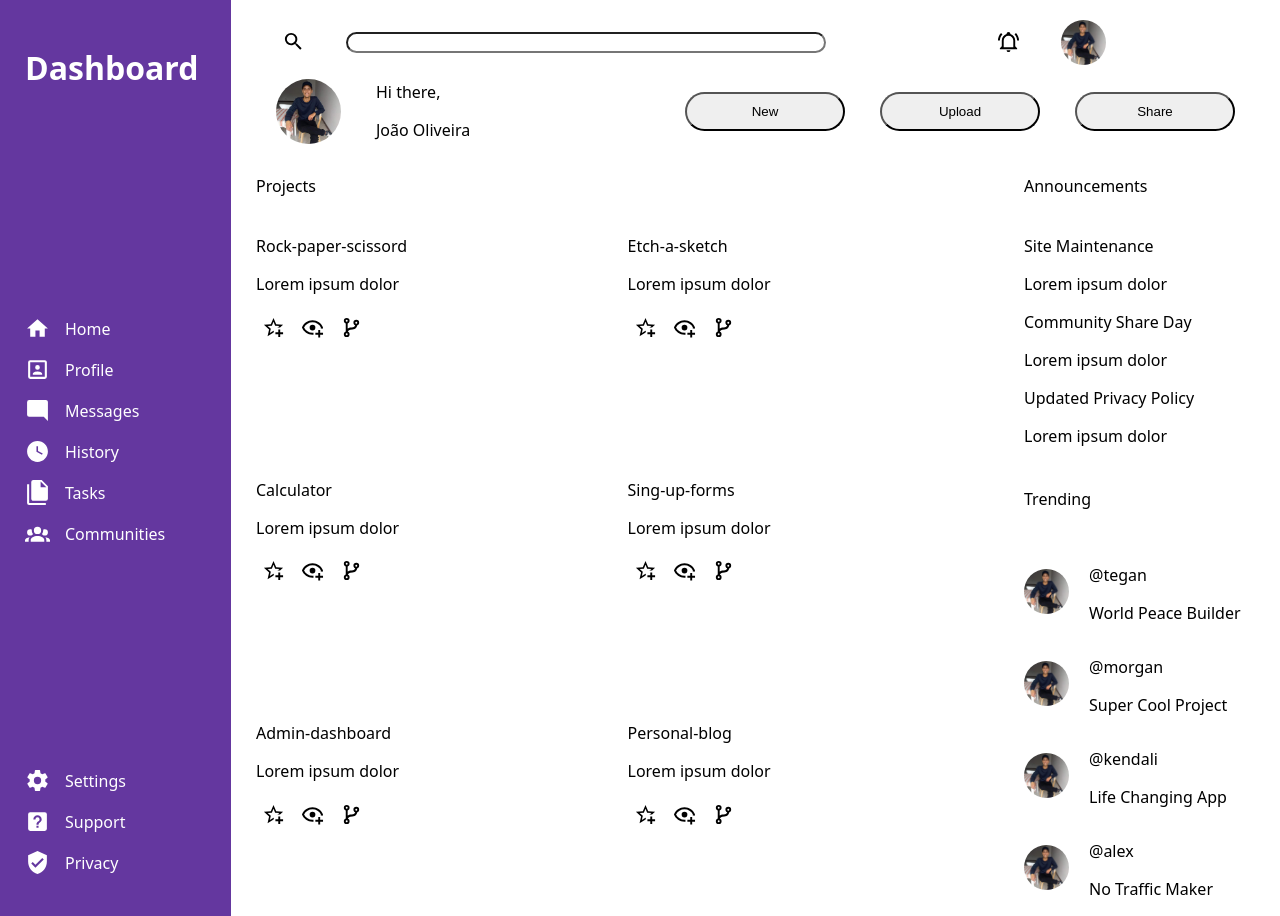
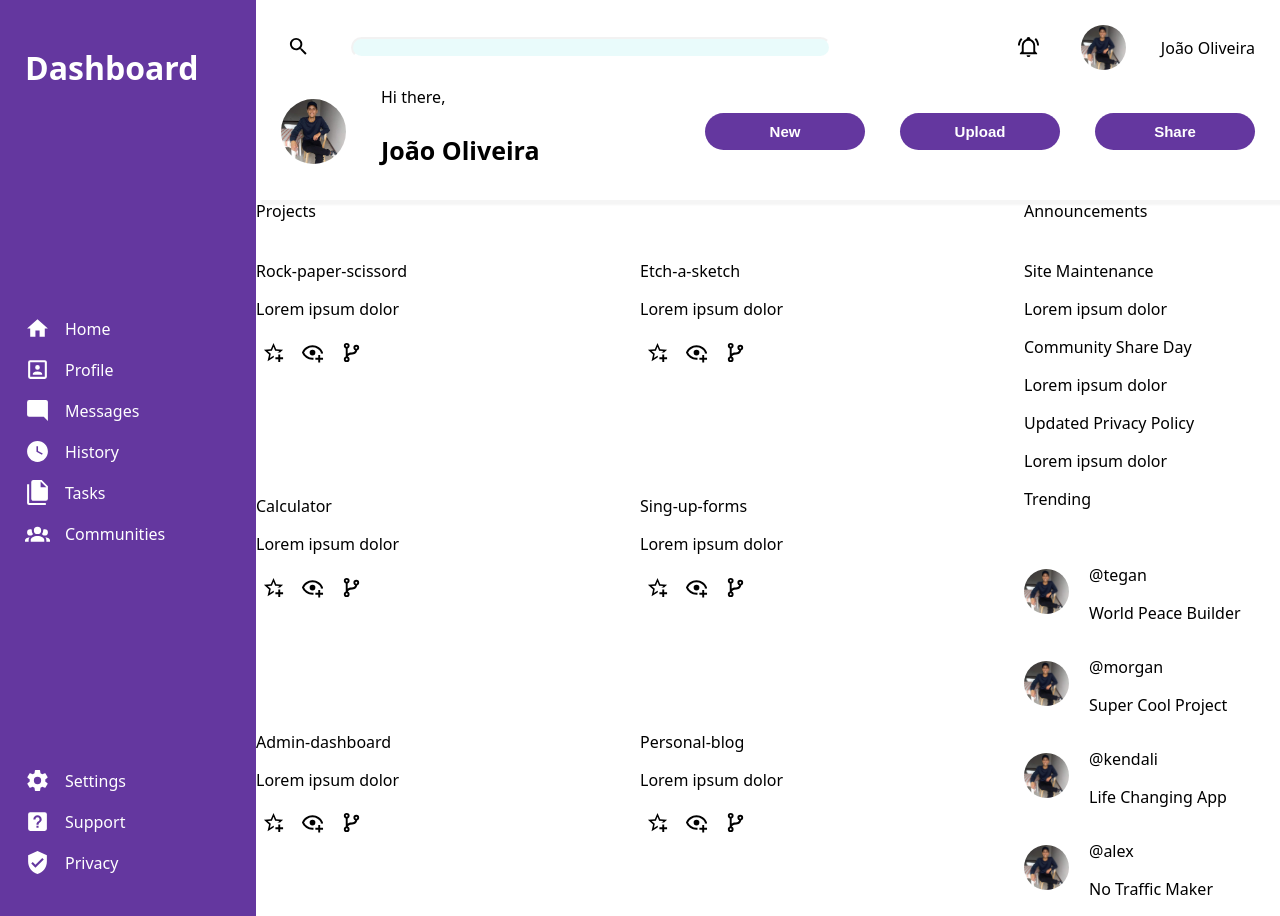
Before and after one commit to Jaoovit/admin-dashboard, a plain HTML site: page index.html in a window 1280 px wide. Drawn offline with Linux system fonts and the light colour scheme.

Commit message:
change the header style

```diff
--- a/index.html
+++ b/index.html
@@ -69,15 +69,15 @@
             <div class="share">
                 <div class="profile">
                     <img src="/img/profile.jpeg" alt="João Oliveira" width="65" height="65">
-                    <div class="myname">
+                    <div >
                         <p>Hi there,</p>
-                        <p>João Oliveira</p>
+                        <p class="myname"><b>João Oliveira</b></p>
                     </div>
                 </div>
                 <div class="navbutton">
-                    <button>New</button>
-                    <button>Upload</button>
-                    <button>Share</button>
+                    <button><b>New</b></button>
+                    <button><b>Upload</b></button>
+                    <button><b>Share</b></button>
                 </div>
             </div>
         </div>
--- a/style.css
+++ b/style.css
@@ -12,9 +12,8 @@ body {
 
 .container {
     display: grid;
-    grid-template-rows: 150px 1fr;
+    grid-template-rows: 200px 1fr;
     grid-template-columns: repeat(5, 1fr);
-    gap:25px;
 }
 
 .sidebar {
@@ -64,7 +63,8 @@ p > svg {
     display: flex;
     flex-direction: column;
     justify-content: flex-start;
-    margin: 20px;
+    padding: 25px;
+    box-shadow: 5px 5px 2px whitesmoke;
     grid-column-start: 2;
     grid-column-end: 6;
     grid-row-start: 1;
@@ -97,6 +97,11 @@ p > svg {
 }
 
 a {
+    text-decoration: none;
+    color: black;
+}
+
+p > a {
     color: white;
     text-decoration: none;
     grid-column-start: 7;
@@ -110,8 +115,15 @@ a {
 }
 
 input[type="search"] {
+    border-color: white;
+    background-color: #75e8e7;
+    opacity: 15%;
     border-radius: 15px;
     width: 60vh;
+}
+
+.myname {
+    font-size: 25px;
 }
 
 .share {
@@ -130,6 +142,15 @@ input[type="search"] {
     display: flex;
     align-items: center;
     gap: 35px;
+}
+
+.navbutton > button {
+    border: none;
+    outline: none;
+    background: none;
+    font-size: 15px;
+    background-color: var(--purple);
+    color:white;
 }
 
 .share > div > img {
```
